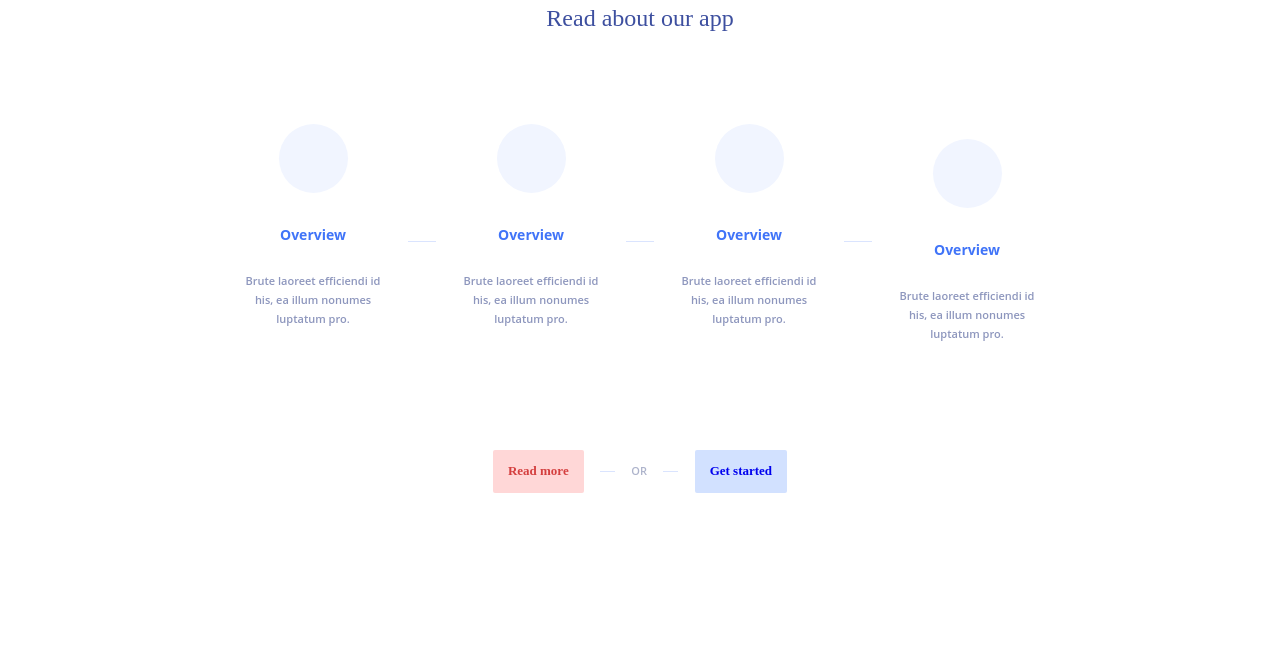
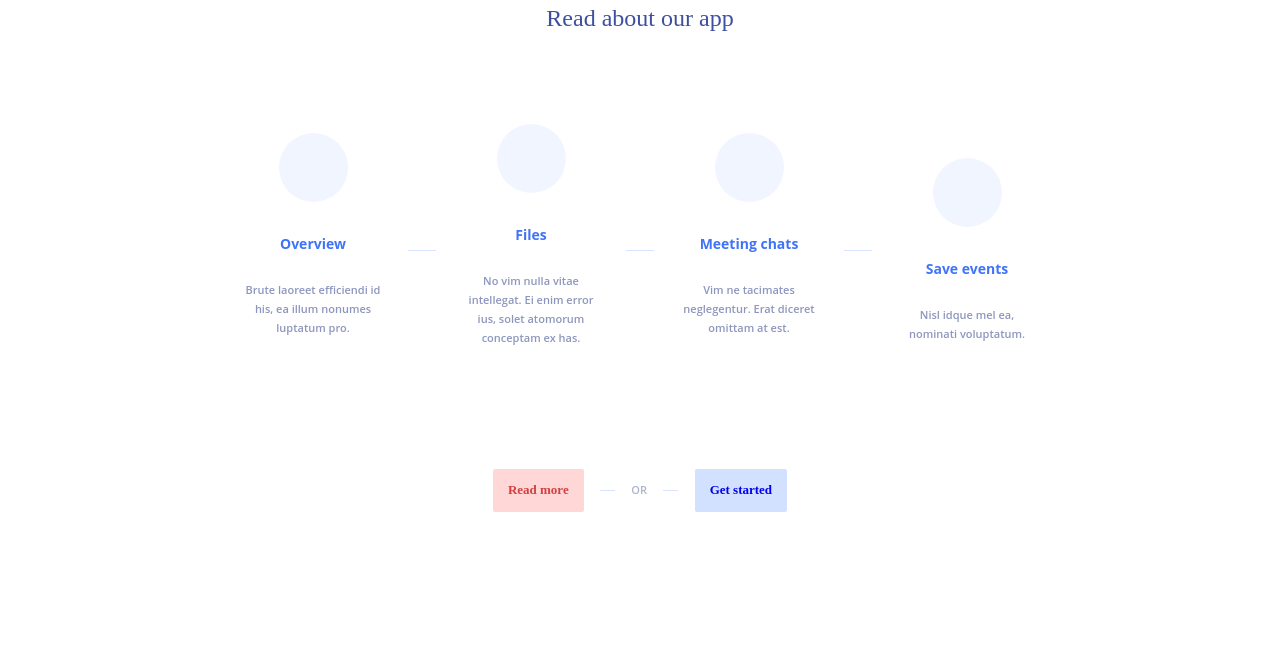
Before and after one commit to kivals/site-2, a website: page #src/index.html in a window 1280 px wide. Shown: the part 2664-3325 px from the top of the page. Drawn offline with nearby package versions, Linux system fonts and the light colour scheme; files that its build step writes are made by us from their sources; a web font is replaced by a local one.

Commit message:
Features section. Add content

```diff
--- a/#src/index.html
+++ b/#src/index.html
@@ -97,21 +97,21 @@
 								</div>
 								<span class="list-features__separator"></span>
 								<div class="list-features__item feature">
-									<button class="feature__button _icon-label"></button>
-									<div class="feature__title">Overview</div>
-									<div class="feature__text">Brute laoreet efficiendi id his, ea illum nonumes luptatum pro.</div>
+									<button class="feature__button _icon-folder"></button>
+									<div class="feature__title">Files</div>
+									<div class="feature__text">No vim nulla vitae intellegat. Ei enim error ius, solet atomorum conceptam ex has.</div>
 								</div>
 								<span class="list-features__separator"></span>
 								<div class="list-features__item feature">
-									<button class="feature__button _icon-label"></button>
-									<div class="feature__title">Overview</div>
-									<div class="feature__text">Brute laoreet efficiendi id his, ea illum nonumes luptatum pro.</div>
+									<button class="feature__button _icon-message"></button>
+									<div class="feature__title">Meeting chats</div>
+									<div class="feature__text">Vim ne tacimates neglegentur. Erat diceret omittam at est.</div>
 								</div>
 								<span class="list-features__separator"></span>
 								<div class="list-features__item feature">
-									<button class="feature__button _icon-label"></button>
-									<div class="feature__title">Overview</div>
-									<div class="feature__text">Brute laoreet efficiendi id his, ea illum nonumes luptatum pro.</div>
+									<button class="feature__button _icon-download"></button>
+									<div class="feature__title">Save events</div>
+									<div class="feature__text">Nisl idque mel ea, nominati voluptatum.</div>
 								</div>
 							</div>
 							<div class="features__buttons">
```
